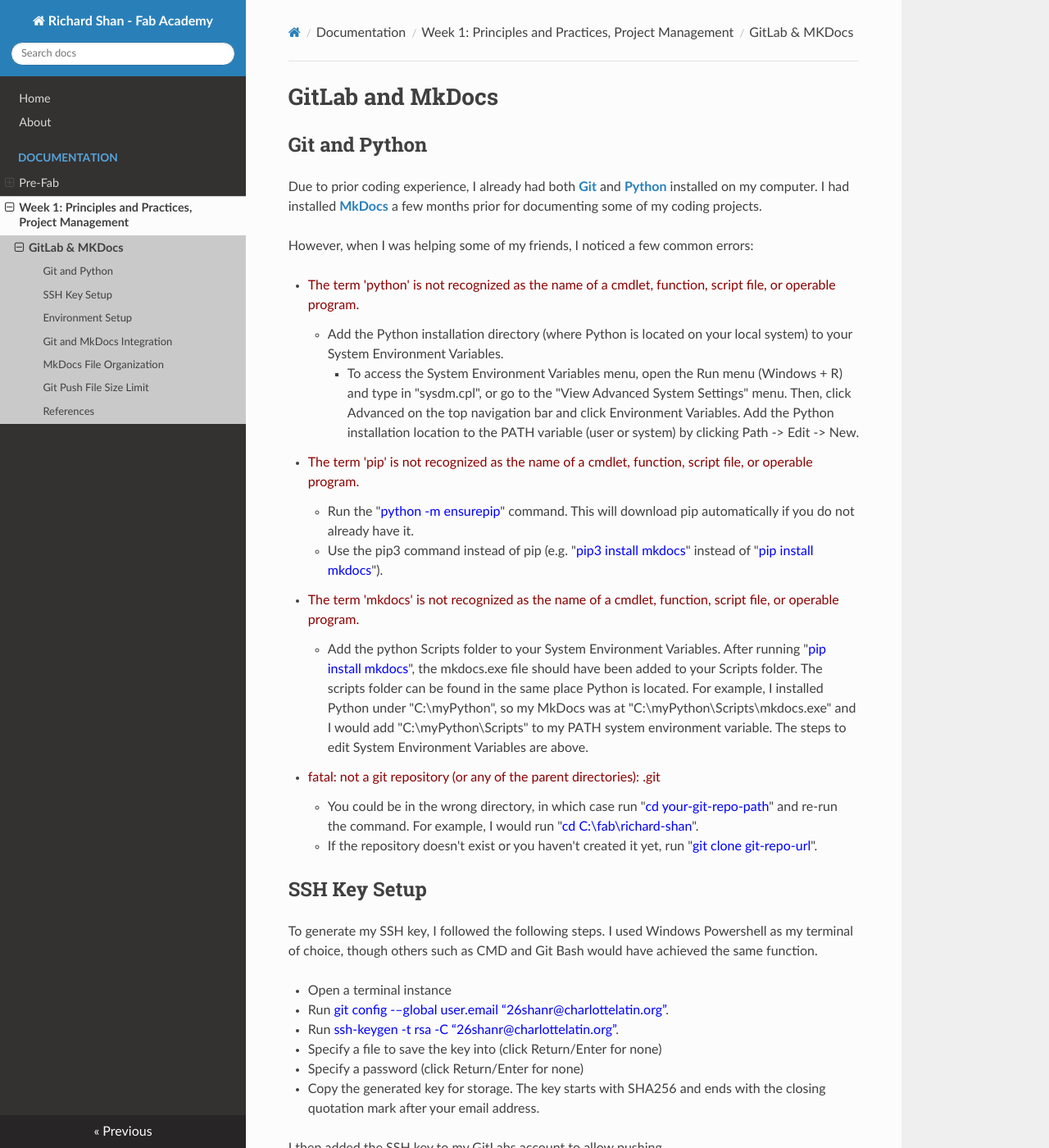
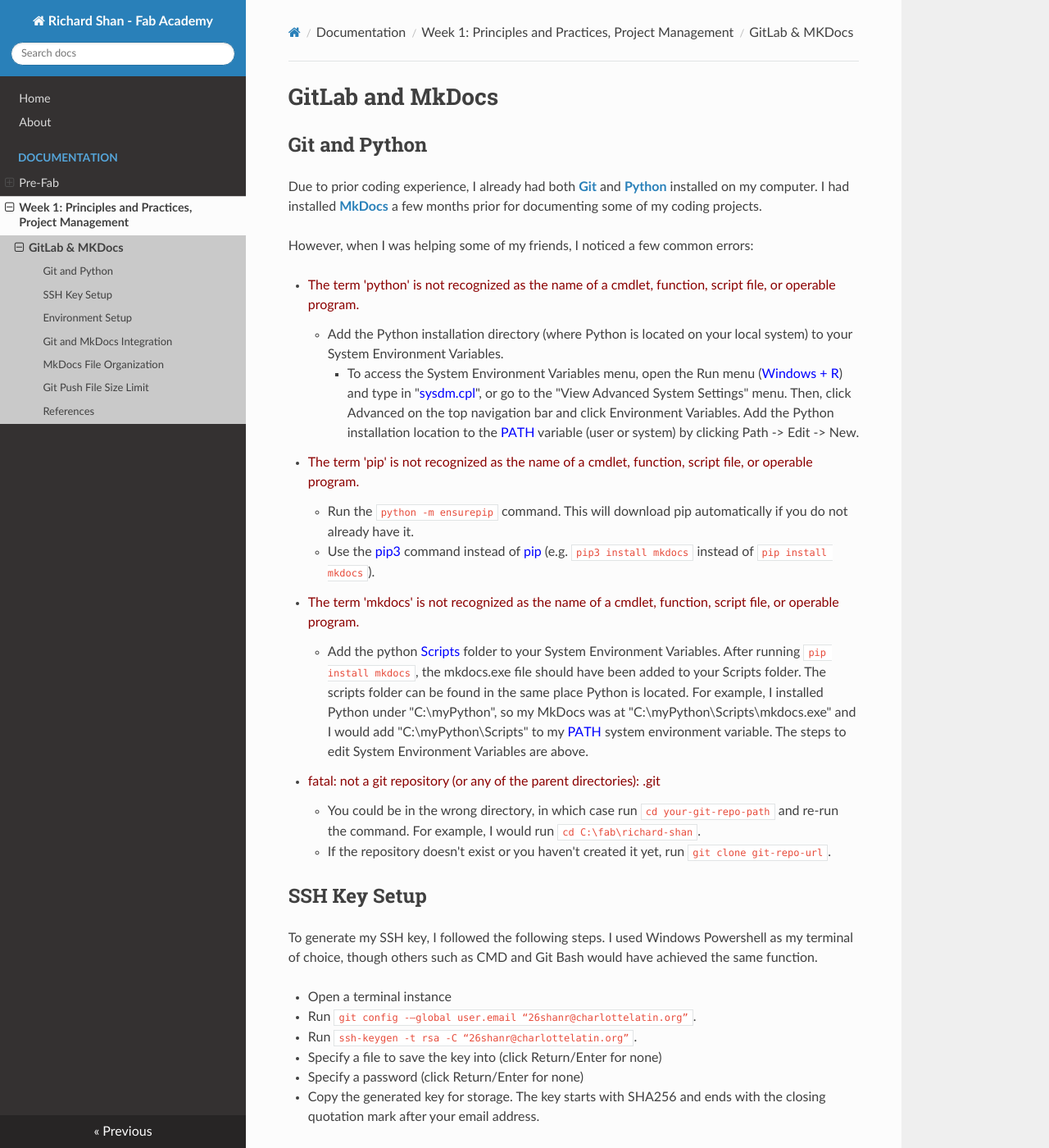
Before and after one commit to richard-shan/fabRepo, an MkDocs documentation site: the page built from docs/lessons/week1/gitlab.md, in a window 1280 px wide and 1400 px high. Shown: the whole window at 82% size. Built offline with MkDocs 1.6.1, drawn with Linux system fonts in a browser that asks for light colours; nearby versions of some CDN libraries; some of the changed text lies outside the part shown.

Commit message:
Code snippets

````diff
--- a/docs/lessons/week1/gitlab.md
+++ b/docs/lessons/week1/gitlab.md
@@ -8,24 +8,24 @@
 
 - <span style="color:darkred">The term 'python' is not recognized as the name of a cmdlet, function, script file, or operable program.</span>
     - Add the Python installation directory (where Python is located on your local system) to your System Environment Variables.
-        - To access the System Environment Variables menu, open the Run menu (Windows + R) and type in "sysdm.cpl", or go to the "View Advanced System Settings" menu. Then, click Advanced on the top navigation bar and click Environment Variables. Add the Python installation location to the PATH variable (user or system) by clicking Path -> Edit -> New.
+        - To access the System Environment Variables menu, open the Run menu (<span style="color:blue">Windows + R</span>) and type in "<span style="color:blue">sysdm.cpl</span>", or go to the "View Advanced System Settings" menu. Then, click Advanced on the top navigation bar and click Environment Variables. Add the Python installation location to the <span style="color:blue">PATH</span> variable (user or system) by clicking Path -> Edit -> New.
 - <span style="color:darkred">The term 'pip' is not recognized as the name of a cmdlet, function, script file, or operable program.</span>
-    - Run the "<span style="color:blue">python -m ensurepip</span>"
+    - Run the ```python -m ensurepip```
  command. This will download pip automatically if you do not already have it.
-    - Use the pip3 command instead of pip (e.g. "<span style="color:blue">pip3 install mkdocs</span>" instead of "<span style="color:blue">pip install mkdocs</span>").
+    - Use the <span style="color:blue">pip3</span> command instead of <span style="color:blue">pip</span> (e.g. ```pip3 install mkdocs``` instead of ```pip install mkdocs```).
 - <span style="color:darkred">The term 'mkdocs' is not recognized as the name of a cmdlet, function, script file, or operable program.</span>
-    - Add the python Scripts folder to your System Environment Variables. After running "<span style="color:blue">pip install mkdocs</span>", the mkdocs.exe file should have been added to your Scripts folder. The scripts folder can be found in the same place Python is located. For example, I installed Python under "C:\myPython", so my MkDocs was at "C:\myPython\Scripts\mkdocs.exe" and I would add "C:\myPython\Scripts" to my PATH system environment variable. The steps to edit System Environment Variables are above.
+    - Add the python <span style="color:blue">Scripts</span> folder to your System Environment Variables. After running ```pip install mkdocs```, the mkdocs.exe file should have been added to your Scripts folder. The scripts folder can be found in the same place Python is located. For example, I installed Python under "C:\myPython", so my MkDocs was at "C:\myPython\Scripts\mkdocs.exe" and I would add "C:\myPython\Scripts" to my <span style="color:blue">PATH</span> system environment variable. The steps to edit System Environment Variables are above.
 - <span style="color:darkred">fatal: not a git repository (or any of the parent directories): .git</span>
-    - You could be in the wrong directory, in which case run "<span style="color:blue">cd your-git-repo-path</span>" and re-run the command. For example, I would run "<span style="color:blue">cd C:\fab\richard-shan</span>".
-    - If the repository doesn't exist or you haven't created it yet, run "<span style="color:blue">git clone git-repo-url</span>".
+    - You could be in the wrong directory, in which case run ```cd your-git-repo-path``` and re-run the command. For example, I would run ```cd C:\fab\richard-shan```.
+    - If the repository doesn't exist or you haven't created it yet, run ```git clone git-repo-url```.
 
 ## SSH Key Setup
 
 To generate my SSH key, I followed the following steps. I used Windows Powershell as my terminal of choice, though others such as CMD and Git Bash would have achieved the same function.
 
 - Open a terminal instance
-- Run <span style="color:blue">git config -–global user.email “26shanr@charlottelatin.org”</span>.
-- Run <span style="color:blue">ssh-keygen -t rsa -C “26shanr@charlottelatin.org”</span>.
+- Run ```git config -–global user.email “26shanr@charlottelatin.org”```.
+- Run ```ssh-keygen -t rsa -C “26shanr@charlottelatin.org”```.
 - Specify a file to save the key into (click Return/Enter for none)
 - Specify a password (click Return/Enter for none)
 - Copy the generated key for storage. The key starts with SHA256 and ends with the closing quotation mark after your email address.
@@ -37,7 +37,7 @@
 </center>
 <br> <br>
 
-To view the key if you ever lose it, you can run "<span style="color:blue">cat ~/.ssh/id_rsa.pub</span>".
+To view the key if you ever lose it, you can run ```cat ~/.ssh/id_rsa.pub```.
 
 ## Environment Setup
 
@@ -62,7 +62,7 @@
 </center>
 <br>
 
-Having installed MkDocs via pip, I ran "<span style="color:blue">mkdocs new richard-shan</span>" in the top-level fab folder to initialize a new MkDocs project in my git directory. I then navigated to the project folder and ran "<span style="color:blue">mkdocs serve</span>" to locally host my website for testing and viewing.
+Having installed MkDocs via pip, I ran ```mkdocs new richard-shan``` in the top-level fab folder to initialize a new MkDocs project in my git directory. I then navigated to the project folder and ran ```mkdocs serve``` to locally host my website for testing and viewing.
 
 <pre><code class="language-none">PS C:\fab> <span style="color:blue">mkdocs new richard-shan</span>
 INFO    -  Creating project directory: richard-shan
````
